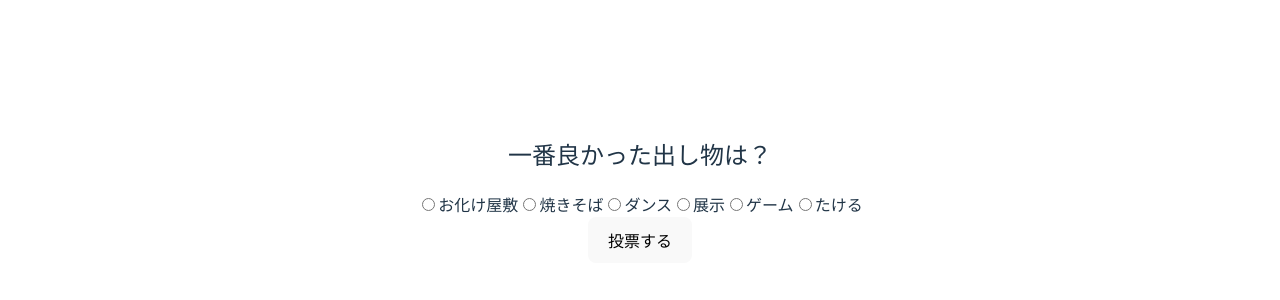
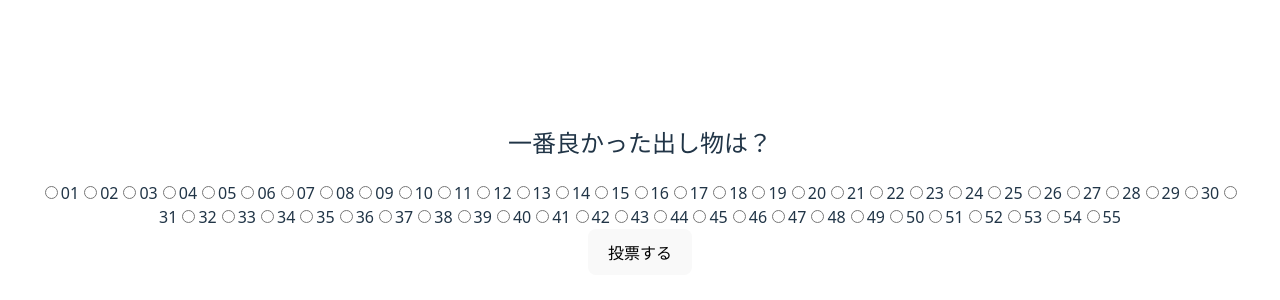
Before and after one commit to Gingercat1006/vote-system, a React app in the folder frontend/: page / in a window 1280 px wide. Shown: the part 210-510 px from the top of the page. Built offline with nearby package versions, Linux system fonts and the light colour scheme; the HTML template or start-up script is replaced by a standard one.

Commit message:
Update: Change booth names to numbered list 01-55

```diff
--- a/frontend/src/App.jsx
+++ b/frontend/src/App.jsx
@@ -3,12 +3,10 @@ import './App.css';
 
 // =================================================================
 // ★ 出し物リスト ★
-// ここに100個まで、好きなだけ出し物を直接書き込んでください
+// 01から55までの番号を自動で生成しています
 // =================================================================
-const booths = [
-  "お化け屋敷", "焼きそば", "ダンス", "展示", "ゲーム","たける",
-  // ここを編集するだけでOK
-];
+const booths = Array.from({ length: 55 }, (_, i) => String(i + 1).padStart(2, '0'));
+// これは、["01", "02", "03", ..., "55"] という配列を自動で作るためのJavaScriptの書き方です。
 // =================================================================
 
 export default function App() {
```
